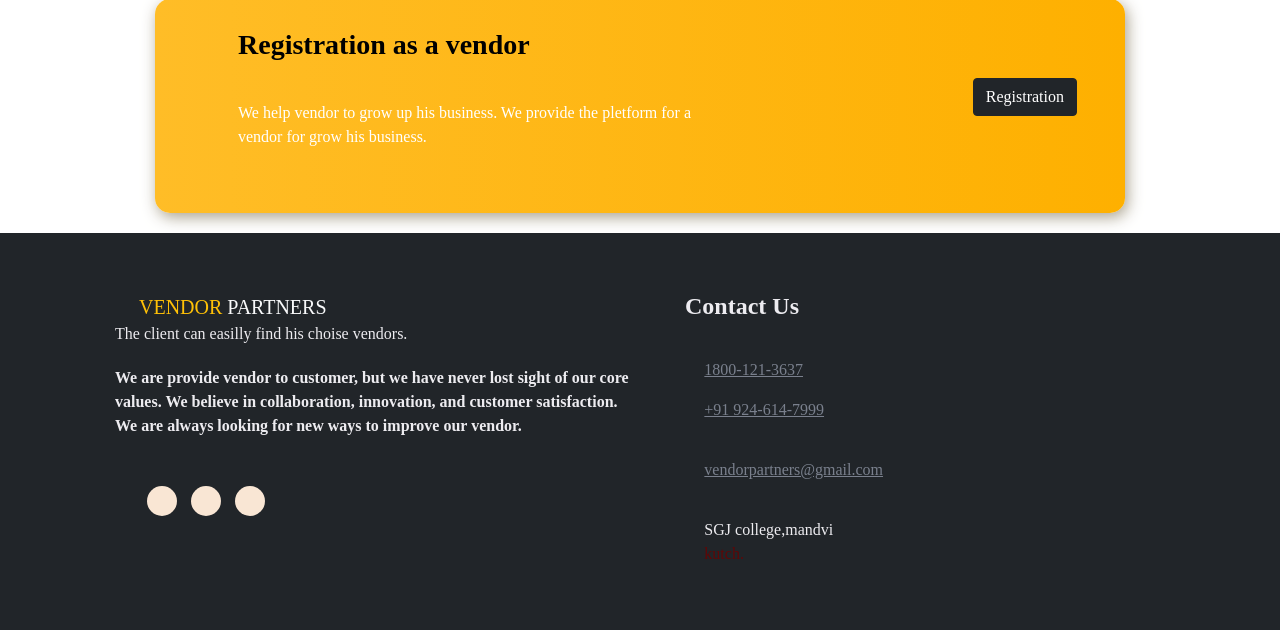
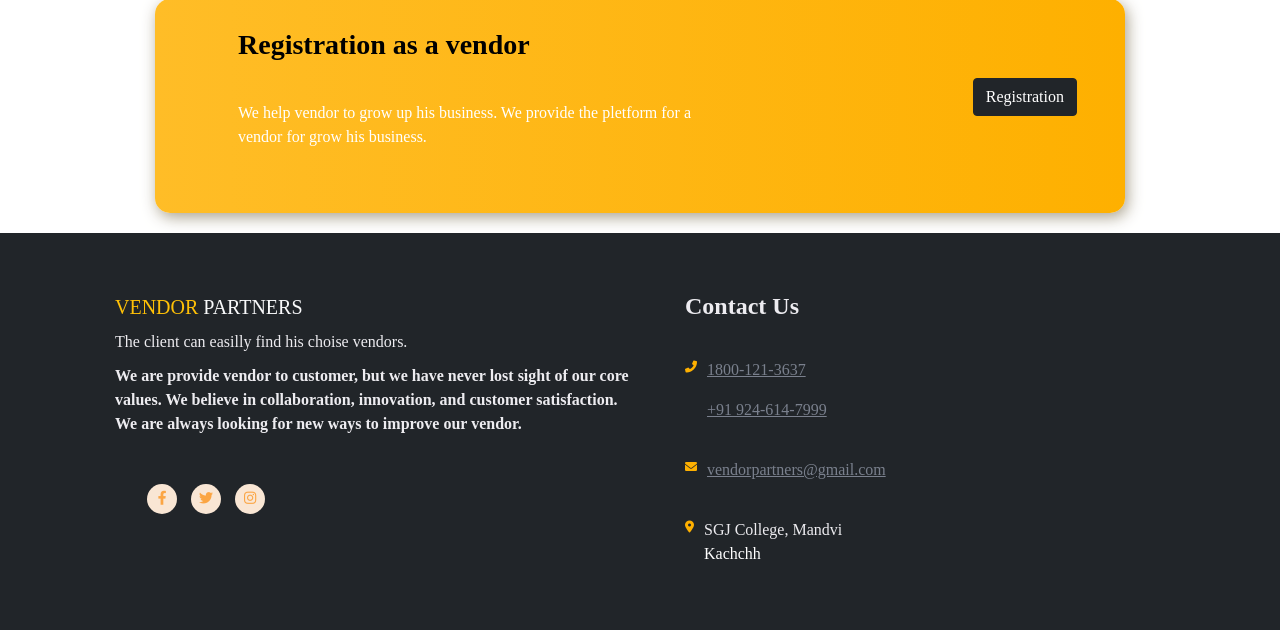
Before and after one commit to Meet890/vendor_web, a PHP site: page / in a window 1280 px wide. Shown: the part 2228-2858 px from the top of the page. Run offline with PHP 8.4, Linux system fonts and the light colour scheme; some web fonts are replaced.

Commit message:
without design2

```diff
--- a/footer.css
+++ b/footer.css
@@ -35,7 +35,7 @@ color: #011a3e;}
     margin-top: 5px;
 }
 .deneb_footer .widget_wrapper .widegt_about p {
-    margin-bottom: 20px;
+    margin-bottom: 10px;
 }
 .deneb_footer .widget_wrapper .widegt_about .social li {
     display: inline-block;
--- a/footer.php
+++ b/footer.php
@@ -11,7 +11,10 @@
     <!--extranal css file-->
     <link href="font/fontawesome.min.css" rel="stylesheet">
 	<link href="footer.css" rel="stylesheet">
-	<link rel="stylesheet" href="font/css/all.min.css" integrity="sha256-2XFplPlrFClt0bIdPgpz8H7ojnk10H69xRqd9+uTShA=" crossorigin="anonymous" />
+	<link
+    href="https://cdnjs.cloudflare.com/ajax/libs/font-awesome/6.0.0/css/all.min.css"
+    rel="stylesheet"
+    />
 
 
 </head>
@@ -40,10 +43,10 @@
 	<div class="widget_wrapper" >
 		<div class="container">
 			<div class="row">
-				<div class="col-lg-6 col-md-6 col-12">
+				<div class="col-lg-6 col-md-6 col-12 pb-0">
 					<div class="widget widegt_about">
 						<div class="widget_title">
-						<div class="container">
+						<div class="container mb-2 p-0 justify-content-center ">
 						<a class="navbar-brand" href="index.php"><span class="text-warning">VENDOR</span> <span class="text-light">PARTNERS</span>
  						 </a>
 						</div>
@@ -86,7 +89,7 @@
 									<i class="fas fa-map-marker-alt"></i>
 								</div>
 								<div class="info">
-									<p>SGJ college,mandvi<span>kutch.</span></p>
+									<p>SGJ College, Mandvi<span>Kachchh</span></p>
 								</div>
 							</div>
 						</div>
--- a/index.php
+++ b/index.php
@@ -40,8 +40,9 @@
         <button type="button" class="btn btn-outline-secondary btn-close-white"><a href="login/index.php">login</button></div>
         </li> -->
 
+
         <li class="nav-item dropdown">
-        <a class="nav-link dropdown-toggle" href="#" id="navbarDropdown" role="button" data-bs-toggle="dropdown" aria-expanded="false">
+        <a class="nav-link dropdown-toggle" href="#" id="navbarDropdown" role="button" data-bs-toggle="dropdown" >
             Login
           </a>
           <ul class="dropdown-menu" aria-labelledby="navbarDropdown">
--- a/style.css
+++ b/style.css
@@ -108,7 +108,7 @@ a:hover{
   text-decoration:none;
 }
 span{
-  color: #5f0707;
+  color: #ffffff;
 }
 .heding{
   margin-top: 50px;
```
